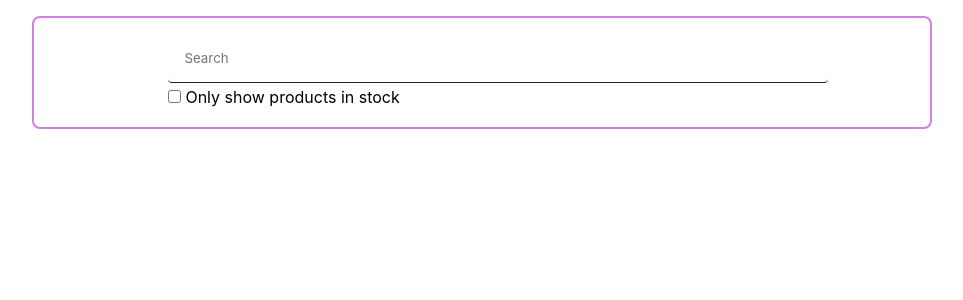
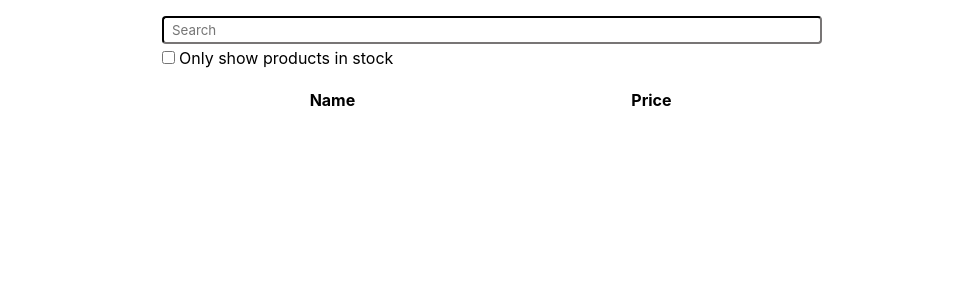
Before and after one commit to GHOST-Aram/product-table, a React (Create React App) app: page / in a window 1280 px wide. Shown: the top 300 px of the page, without its empty margins (158-1121 px from the left). Built offline with nearby package versions, Linux system fonts and the light colour scheme.

Commit message:
feat: Create Table and table header components

```diff
--- a/src/App.js
+++ b/src/App.js
@@ -1,10 +1,10 @@
-import ProductTable from './components/product-table';
+import FilterableProductTable from './components/filterable-product-table';
 import './App.css';
 
 function App() {
   return (
     <div className="App">
-      <ProductTable />
+      <FilterableProductTable />
     </div>
   );
 }
--- /dev/null
+++ b/src/components/filterable-product-table.js
@@ -0,0 +1,14 @@
+import ProductTable from './product-table';
+import SearchBar from './search-bar'
+import React from 'react'
+
+const FilterableProductTable = () => {
+  return (
+    <div className='container px-2 rounded-md my-8'>
+        <SearchBar />
+        <ProductTable />
+    </div>
+  )
+}
+
+export default FilterableProductTable
--- a/src/components/product-table.js
+++ b/src/components/product-table.js
@@ -1,11 +1,11 @@
-import SearchBar from './search-bar'
+import TableHeader from './table-head'
 import React from 'react'
 
 const ProductTable = () => {
   return (
-    <div className='container border-2 border-lavender rounded-md my-8'>
-        <SearchBar />
-    </div>
+    <table border={0}>
+        <TableHeader />
+    </table>
   )
 }
 
--- a/src/components/search-bar.js
+++ b/src/components/search-bar.js
@@ -2,9 +2,9 @@ import React from 'react'
 
 const SearchBar = () => {
   return (
-    <div className=' container search-bar my-8'>
+    <div className='search-bar my-8 '>
         <input type="text" name="keyword" id="key-search" placeholder='Search'
-        className='py-1 px-1  w-full border-b-1 border-dark rounded-sm' />
+        className='py-1 px-1  w-full border-dark rounded-sm' />
         <div style={{display: 'inline-block'}} className='my-1'>
             <input type="checkbox" name="products_in_stock" id="products-in-stock" className='mr-2'/>
             <label htmlFor="products-in-stock">Only show products in stock</label>
--- /dev/null
+++ b/src/components/table-head.js
@@ -0,0 +1,9 @@
+import React from 'react'
+
+const TableHeader = () => {
+  return (
+    <thead><tr><th>Name</th><th>Price</th></tr></thead>
+  )
+}
+
+export default TableHeader
--- a/src/index.css
+++ b/src/index.css
@@ -38,7 +38,7 @@ code {
     monospace;
 }
 .container{
-  width: 70%;
+  width: 50%;
   margin: auto;
 }
 .mr-2{
@@ -57,10 +57,13 @@ code {
   align-items: start;
 }
 .px-1{
-  padding-inline: 1rem;
+  padding-inline: .5rem;
+}
+.px-2{
+  padding-inline: .25rem;
 }
 .py-1{
-  padding-block: 1rem;
+  padding-block: .25rem;
 }
 .rounded-md{
   border-radius: var(--medium-radius);
@@ -68,6 +71,9 @@ code {
 .rounded-sm{
   border-radius: var(--small-radius);
 }
+table{
+  width: 100%;
+}
 .w-full{
   width: 100%;
 }
```
